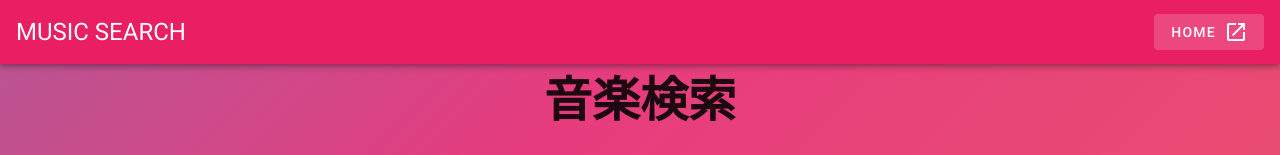
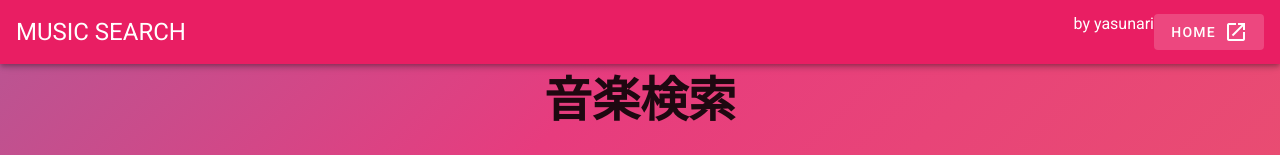
Before and after one commit to aokato/music-search, a Vue app: page / in a window 1280 px wide. Shown: the top 155 px of the page. Built offline with nearby package versions, Linux system fonts and the light colour scheme.

Commit message:
commit by yasunari

```diff
--- a/src/App.vue
+++ b/src/App.vue
@@ -7,7 +7,7 @@
         >
       </v-toolbar-title>
       <v-spacer></v-spacer>
-
+      <p>by yasunari</p>
       <v-btn to="/" text>
         <span class="mr-2">HOME</span>
         <v-icon>mdi-open-in-new</v-icon>
```
